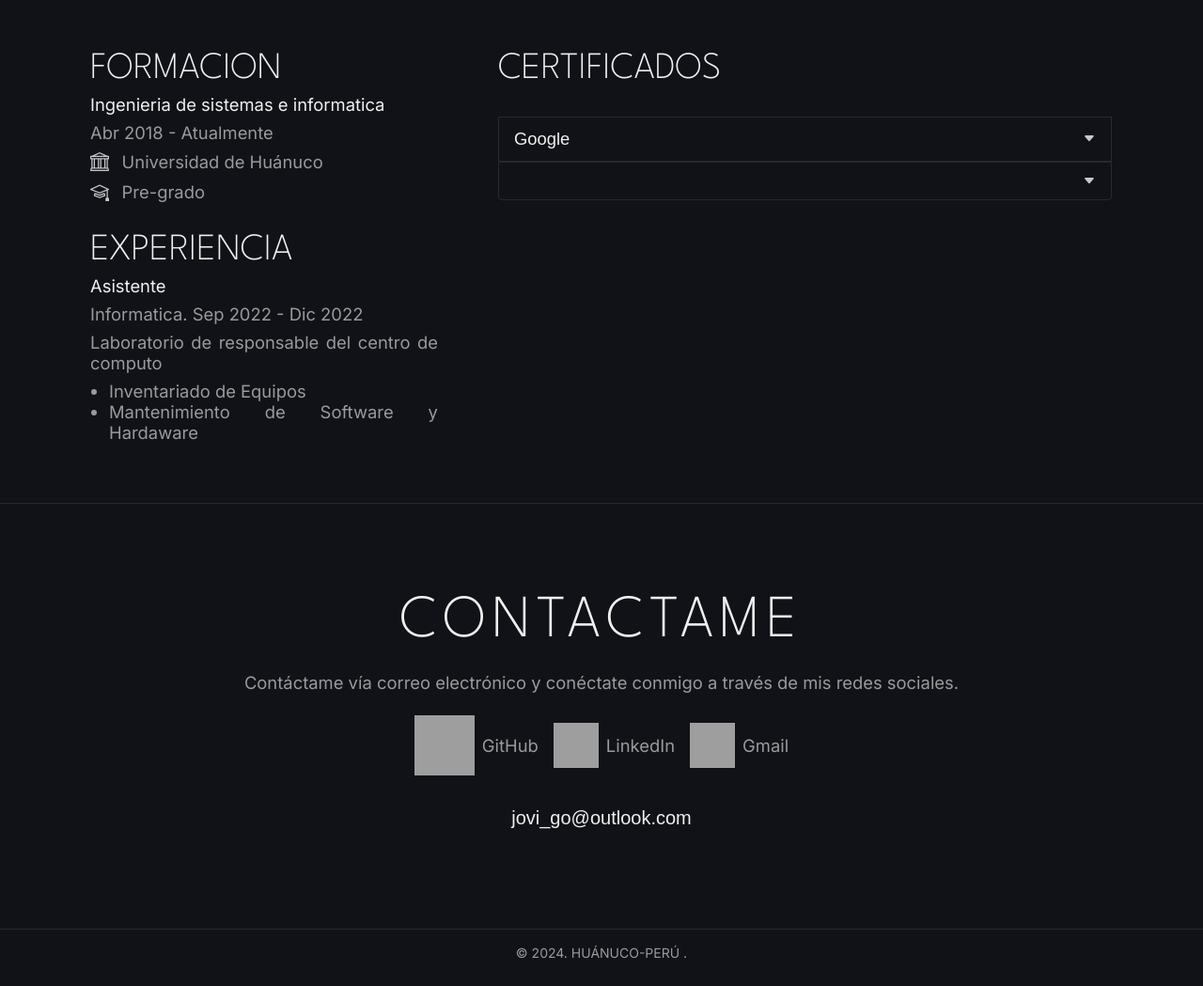
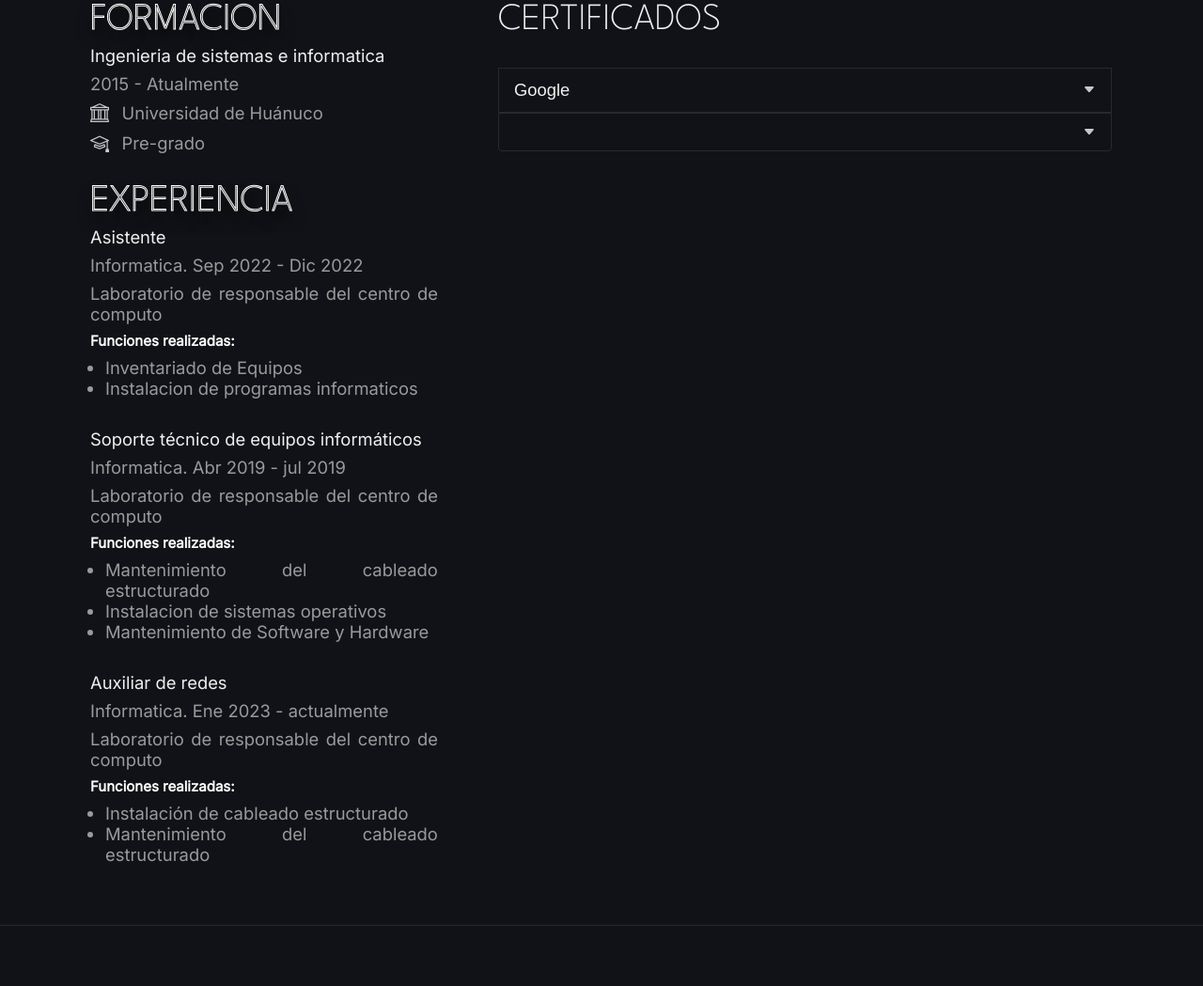
Before and after one commit to Jovigovidal/Jovigovidal.github.io, a plain HTML site: page index.html in a window 1280 px wide. Shown: the part 2682-3731 px from the top of the page at 94% size. Drawn offline with nearby package versions, Linux system fonts and the light colour scheme; grey boxes are pictures that could not be loaded.

Commit message:
Add files via upload

```diff
--- a/assets/css/styles.css
+++ b/assets/css/styles.css
@@ -400,7 +400,7 @@ main {
 }
 
 .card__list, .about__list {
-  margin-left: 1.25rem
+  margin-left: 1rem
 }
 
 .card__item, .about__item {
@@ -1010,3 +1010,18 @@ footer p {
 .btn:hover {
   background-color: #ff6600; /* Cambia el color al pasar el cursor */
 }
+
+
+#funcion {
+
+  color: rgb(255, 255, 255);
+  font-weight: bold;
+  font-size: 15px;
+}
+
+#exp {
+
+  color: #333;
+	-webkit-text-stroke: 1px #ffffff;
+	text-shadow: 0px 10px 15px #000000;
+}
--- a/index.html
+++ b/index.html
@@ -230,8 +230,8 @@
       <img class="about__photo" src="/34.png" alt="">
       <div class="about__description">
         <h2>Sobre mi</h2>
-        <p>Jose Vidal. Estudiante de 8° de ingenieria de sistemas e informatica con experiencia como especialista en redes estructuradas, desarrollador web, así como el uso de sistemas operativos Windows y Linux (Ubuntu).
-          Durante mi trayectoria en el sector de las tecnologías de la información, he desarrollado las habilidades y conocimientos necesarios para llevar a cabo proyectos de infraestructura de TI de manera eficiente y eficaz.
+        <p>Jose Vidal. Estudiante de 8° de ingenieria de sistemas e informatica con experiencia como especialista en redes estructuradas,
+            desarrollador web, así como el uso de sistemas operativos Windows y Linux (Ubuntu).
         </p>
         <div class="about__icons">
           <i class="bi bi-translate"></i>
@@ -255,9 +255,9 @@
     <div class="about__content2">
       <div class="col1">
         <div class="row1">
-          <h3>FORMACION</h3>
+          <h3 id="exp">FORMACION</h3>
           <h4>Ingenieria de sistemas e informatica </h4>
-          <span>Abr 2018 - Atualmente</span>
+          <span>2015 - Atualmente</span>
           <div class="about__icons">
             <i class="bi bi-bank"></i>
             <span>Universidad de Huánuco</span>
@@ -268,17 +268,47 @@
           </div>
         </div>
         <div class="row2">
-          <h3>Experiencia</h3>
+          <h3 id="exp">Experiencia</h3>
           <h4>Asistente </h4>
           <span>Informatica. Sep 2022 - Dic 2022</span>
           <span>Laboratorio de responsable del centro de computo
           </span>
+          <h5 id="funcion">Funciones realizadas:</h4>
           <ul class="about__list">
+
             <li class="about__item">Inventariado de Equipos</li>
-
-            <li class="about__item">Mantenimiento de Software y Hardaware</li>
+            <li class="about__item">Instalacion de programas informaticos</li>
           </ul>
         </div>
+
+        <div class="row2">
+          <h4>Soporte técnico de equipos informáticos</h4>
+          <span>Informatica. Abr 2019 - jul 2019</span>
+          <span>Laboratorio de responsable del centro de computo
+          </span>
+          <h5 id="funcion">Funciones realizadas:</h4>
+          <ul class="about__list">
+            <li class="about__item">Mantenimiento del cableado estructurado</li>
+            <li class="about__item">Instalacion de sistemas operativos</li>
+            <li class="about__item">Mantenimiento de Software y Hardware</li>
+          </ul>
+        </div>
+
+
+        <div class="row2">
+          <h4>Auxiliar de redes</h4>
+          <span>Informatica. Ene 2023 - actualmente</span>
+          <span>Laboratorio de responsable del centro de computo
+          </span>
+          <h5 id="funcion">Funciones realizadas:</h4>
+          <ul class="about__list">
+            <li class="about__item">Instalación de cableado estructurado</li>
+            <li class="about__item">Mantenimiento del cableado estructurado</li>
+
+          </ul>
+        </div>
+
+
       </div>
 
       <div class="col2">
@@ -321,12 +351,12 @@
   </section>
 
   <section id="contato" class="contact">
-    <h2>CONTACTAME</h2>
+    <h2 id="principal2">CONTACTAME</h2>
     <p>Contáctame vía correo electrónico y conéctate conmigo a través de mis redes sociales.
     </p>
     <ul class="menu menu--social">
       <li>
-        <a class="menu__link" href="https://josevidalg.github.io/" target="_blank">
+        <a class="menu__link" href="https://github.com/Jovigovidal" target="_blank">
           <img width="64" height="64" src="https://img.icons8.com/nolan/64/github.png" alt="github"/>
           <span>GitHub</span>
         </a>
@@ -354,7 +384,7 @@
   <footer>
     <p>
       © 2024. HUÁNUCO-PERÚ
-      <a href="https://github.com/joseVidalG" target="_blank"></a>.
+      <a href="https://github.com/Jovigovidal" target="_blank"></a>.
     </p>
   </footer>
   <script src="assets/js/scripts.js"></script>
```
Also changed, not shown: 1 other file.
